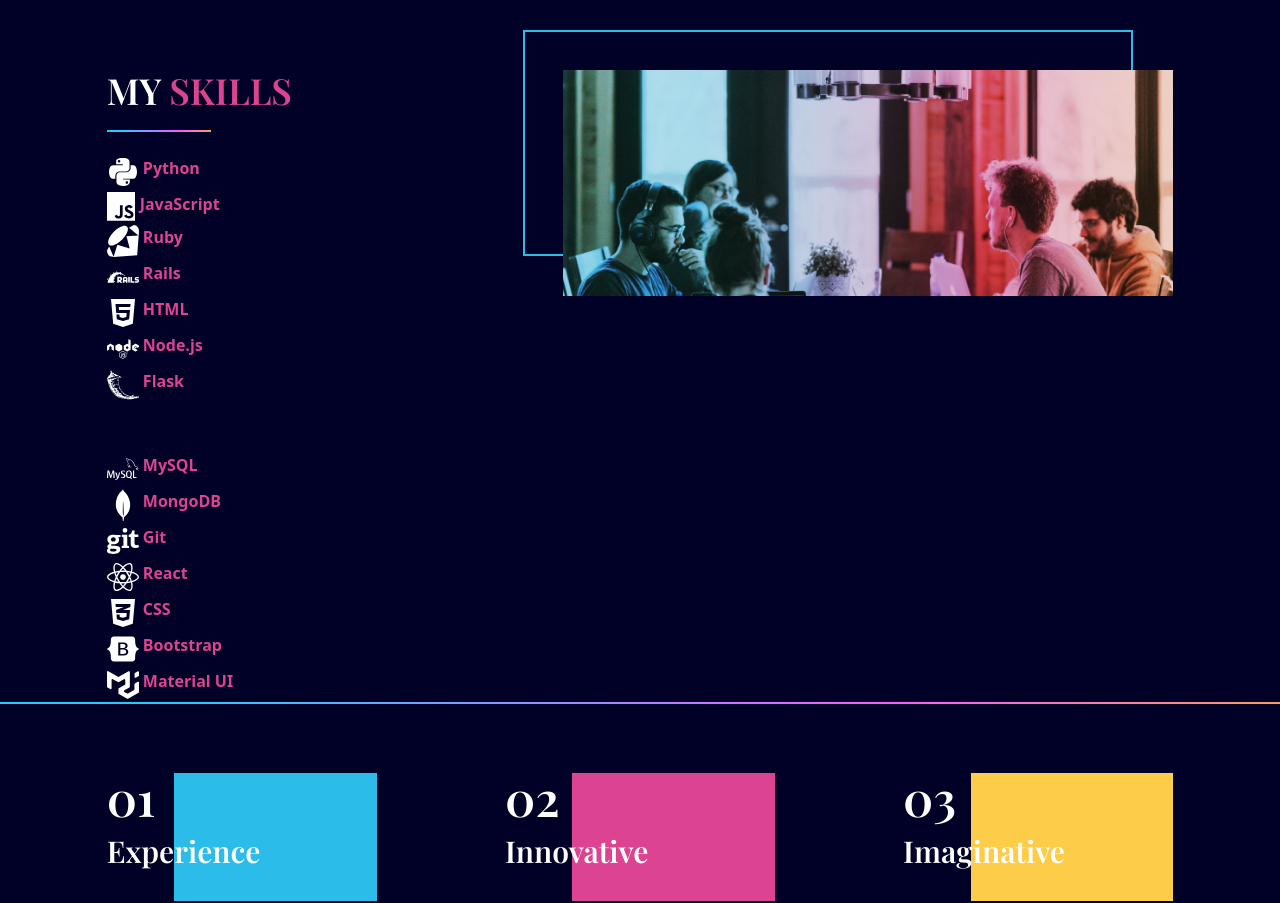
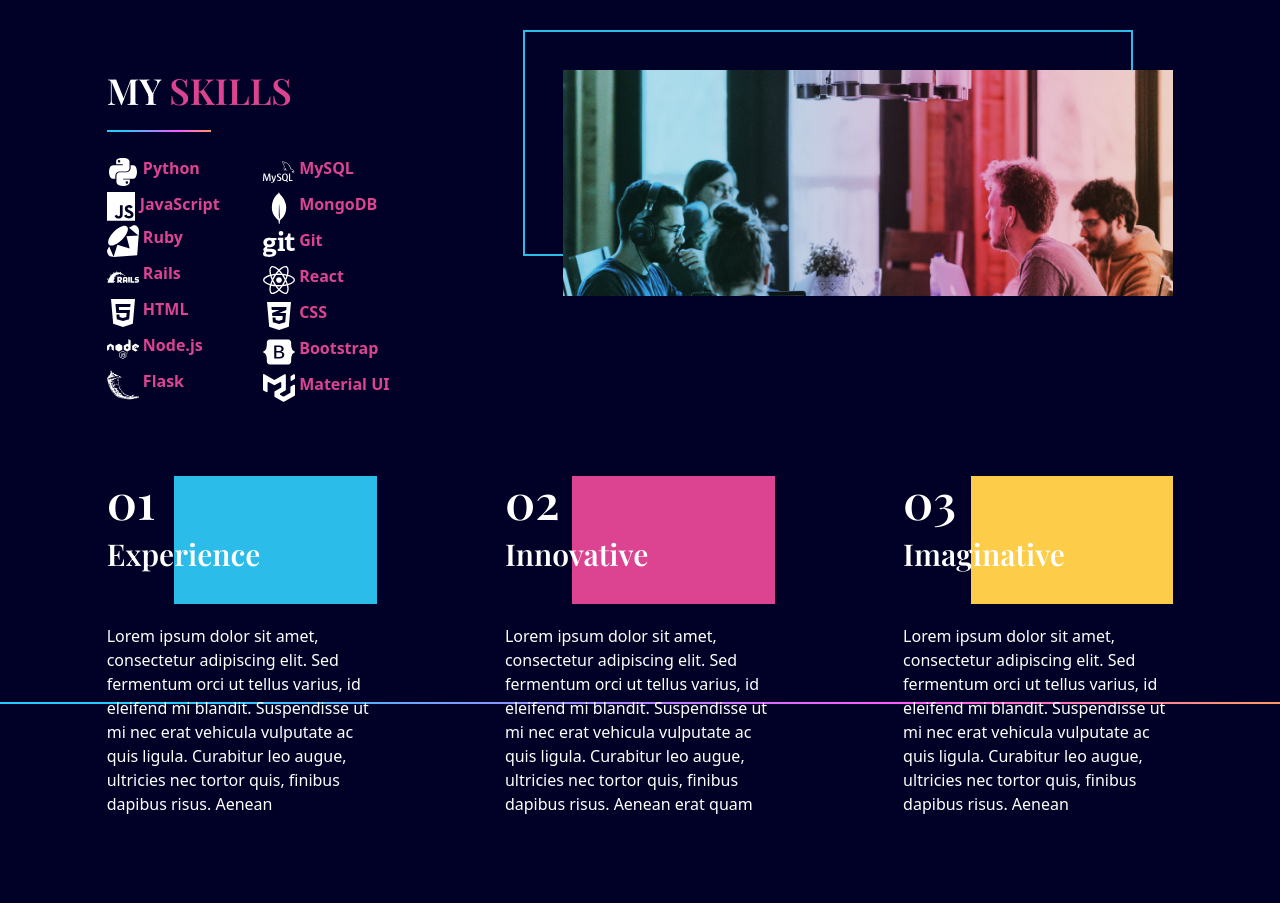
Before and after one commit to R-Villar/vite-portfolio, a React (Vite) app: page / in a window 1280 px wide. Shown: the part 900-1803 px from the top of the page. Built offline with nearby package versions, Linux system fonts and the light colour scheme.

Commit message:
fixed css.

```diff
--- a/src/scenes/MySkills.jsx
+++ b/src/scenes/MySkills.jsx
@@ -1,10 +1,10 @@
-import { LineGradient } from "../components/LineGradient";
-import { useMediaQuery } from "../hooks/useMediaQuery";
-import { motion } from "framer-motion";
-import { FaPython, FaGit, FaHtml5, FaReact, FaCss3Alt, FaBootstrap, FaNode } from "react-icons/fa";
-import { SiJavascript, SiRubyonrails, SiRuby, SiMysql, SiMui, SiMongodb, SiFlask } from "react-icons/si";
+import { LineGradient } from "../components/LineGradient"
+import { useMediaQuery } from "../hooks/useMediaQuery"
+import { motion } from "framer-motion"
+import { FaPython, FaGit, FaHtml5, FaReact, FaCss3Alt, FaBootstrap, FaNode } from "react-icons/fa"
+import { SiJavascript, SiRubyonrails, SiRuby, SiMysql, SiMui, SiMongodb, SiFlask } from "react-icons/si"
 export const MySkills = () => {
-	const isAboveMediumScreens = useMediaQuery("(min-width: 1060px)");
+	const isAboveMediumScreens = useMediaQuery("(min-width: 1060px)")
 
 	return (
 		<section id='skills' className='pt-10 pb-24'>
@@ -14,7 +14,7 @@ export const MySkills = () => {
 					className='md:w-1/3'
 					initial='hidden'
 					whileInView='visible'
-					viewport={{ once: false, amount: 0.5 }}
+					viewport={{ once: true, amount: 0.5 }}
 					transition={{ duration: 0.5 }}
 					variants={{
 						hidden: { opacity: 0, x: -50 },
@@ -25,7 +25,7 @@ export const MySkills = () => {
 						MY <span className='text-red'>SKILLS</span>
 					</p>
 					<LineGradient width='w-1/3' />
-					<div className='flex flex-wrap'>
+					<div className='flex flex-row'>
 						<ul className='mt-5 mb-7 w-full'>
 							<li className='flex mt-1'>
 								<FaPython title='Python' size='2em' /> &nbsp;{" "}
@@ -186,5 +186,5 @@ export const MySkills = () => {
 				</motion.div>
 			</div>
 		</section>
-	);
-};
+	)
+}
```
